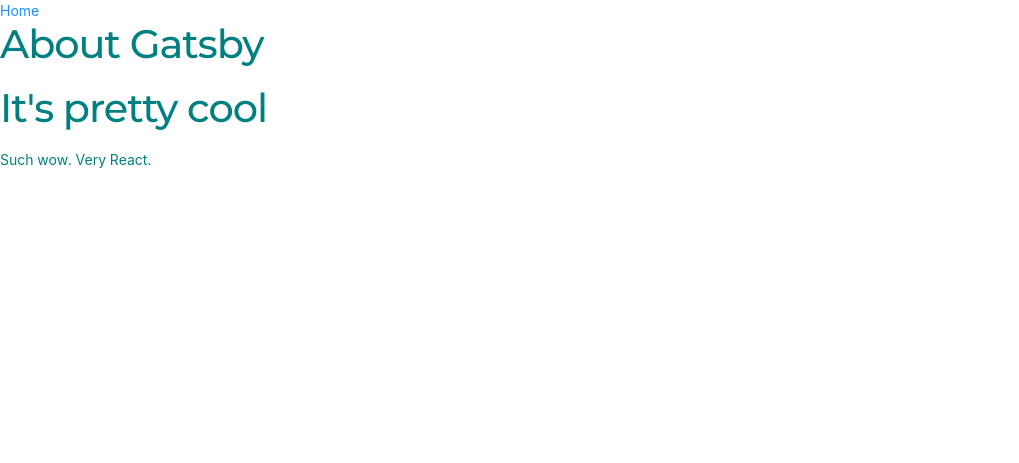
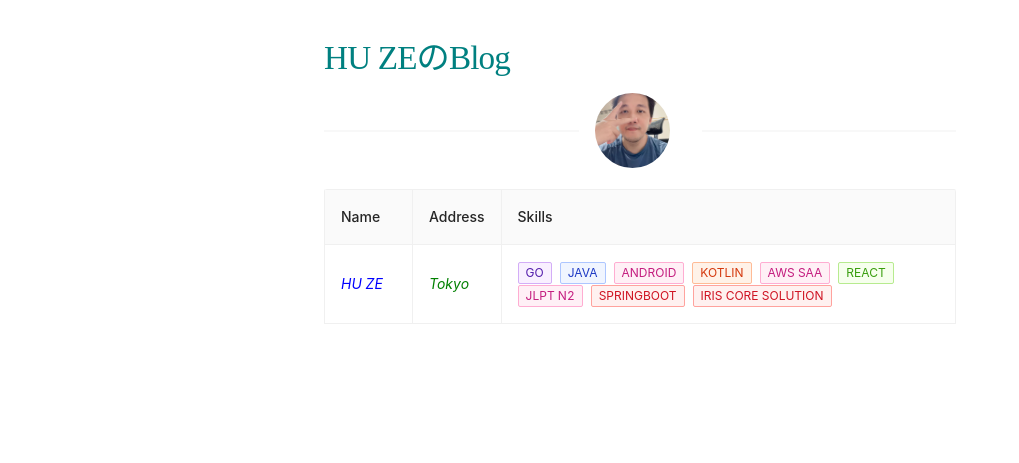
Before and after one commit to Espresso521/myhomepage, a Gatsby site: page /aboutme in a window 1280 px wide. Shown: the whole page, without its empty margins (0-1019 px from the left). Built offline with nearby package versions, Linux system fonts and the light colour scheme; Gatsby itself is replaced by a stand-in of ours.

Commit message:
Add aboutme page's baseinfo component

```diff
--- a/gatsby-config.js
+++ b/gatsby-config.js
@@ -1,6 +1,6 @@
 module.exports = {
   siteMetadata: {
-    title: `Hu Ze's BLOG`,
+    title: `HU ZEのBlog`,
     description: `Nice to meet you!`,
     siteUrl: `https://gatsbystarterblogsource.gatsbyjs.io/`,
     social: {
--- /dev/null
+++ b/src/components/baseinfo.js
@@ -0,0 +1,76 @@
+import React from 'react'
+import { Table, Tag } from 'antd'
+
+const columns = [
+  {
+    title: 'Name',
+    dataIndex: 'name',
+    width: 88,
+    key: 'name',
+    render: (text) => <i style={{ 'color': 'blue' }}>{text}</i>,
+  },
+  {
+    title: 'Address',
+    dataIndex: 'address',
+    key: 'address',
+    render: (text) => <i style={{ 'color': 'green' }}>{text}</i>,
+  },
+  {
+    title: 'Skills',
+    key: 'tags',
+    dataIndex: 'tags',
+    render: (_, { tags }) => (
+      <>
+        {tags.map((tag) => {
+          let color
+          if (tag.length === 2) {
+            color = 'purple'
+          } else if (tag.length === 3) {
+            color = 'blue'
+          } else if (tag.length === 4) {
+            color = 'geekblue'
+          } else if (tag.length === 5) {
+            color = 'green'
+          } else if (tag.length === 6) {
+            color = 'volcano'
+          } else if (tag.length === 7) {
+            color = 'pink'
+          } else {
+            color = 'red'
+          }
+
+          return (
+            <Tag color={color} key={tag}>
+              {tag.toUpperCase()}
+            </Tag>
+          )
+        })}
+      </>
+    ),
+  },
+]
+const data = [
+  {
+    key: '1',
+    name: 'HU ZE',
+    age: 39,
+    address: 'Tokyo',
+    tags: ['GO', 'Java', 'Android', 'kotlin', 'AWS SAA', 'React', 'JLPT N2', 'SpringBoot', 'IRIS Core Solution'],
+  },
+]
+
+const baseinfo = function baseinfo (props) {
+  return (
+    <div>
+      <div className="bio">
+        <div style={{ 'marginTop': '5px' }}>
+          <Table bordered columns={columns} dataSource={data} pagination={{
+            position: ['none', 'none']
+          }} />
+        </div>
+      </div>
+    </div>
+  )
+}
+
+export default baseinfo
--- a/src/pages/aboutme.jsx
+++ b/src/pages/aboutme.jsx
@@ -1,13 +1,26 @@
 import React from "react"
 import { Link } from "gatsby"
-import Header from "../components/header"
+import { Divider } from 'antd'
+import BaseInfo from '../components/baseinfo'
+import { Avatar } from '@mui/material'
 
 const about = () => (
-  <div style={{ color: `teal` }}>
-    <Link to="/">Home</Link>
-    <Header headerText="About Gatsby" />
-    <Header headerText="It's pretty cool" />
-    <p>Such wow. Very React.</p>
+  <div className="global-wrapper">
+    <h3 className="about_link_home">
+      <Link to="/">HU ZEのBlog</Link>
+    </h3>
+
+    <Divider>
+      <Avatar
+        className="bio-avatar"
+        alt="Profile Avatar"
+        src="/myself.jpg"
+        sx={{ width: 75, height: 75 }}
+      />
+    </Divider>
+
+    <BaseInfo />
+
   </div>
 )
 
--- a/src/style.css
+++ b/src/style.css
@@ -120,6 +120,7 @@
 }
 
 h1 {
+  color: var(--color-heading-tea);
   font-weight: var(--fontWeight-black);
   font-size: var(--fontSize-6);
   color: var(--color-heading-tea);
@@ -347,6 +348,7 @@
   font-family: "Times New Roman";
   margin: 0;
   display: inline;
+  color: var(--color-heading-tea);
 }
 
 .blog-post-about-me {
@@ -370,3 +372,9 @@
   font-weight: var(--fontWeight-bold);
   text-decoration: none;
 }
+
+.about_link_home {
+  font-size: var(--fontSize-5);
+  font-family: "Times New Roman";
+  color: var(--color-heading-tea);
+}
```
